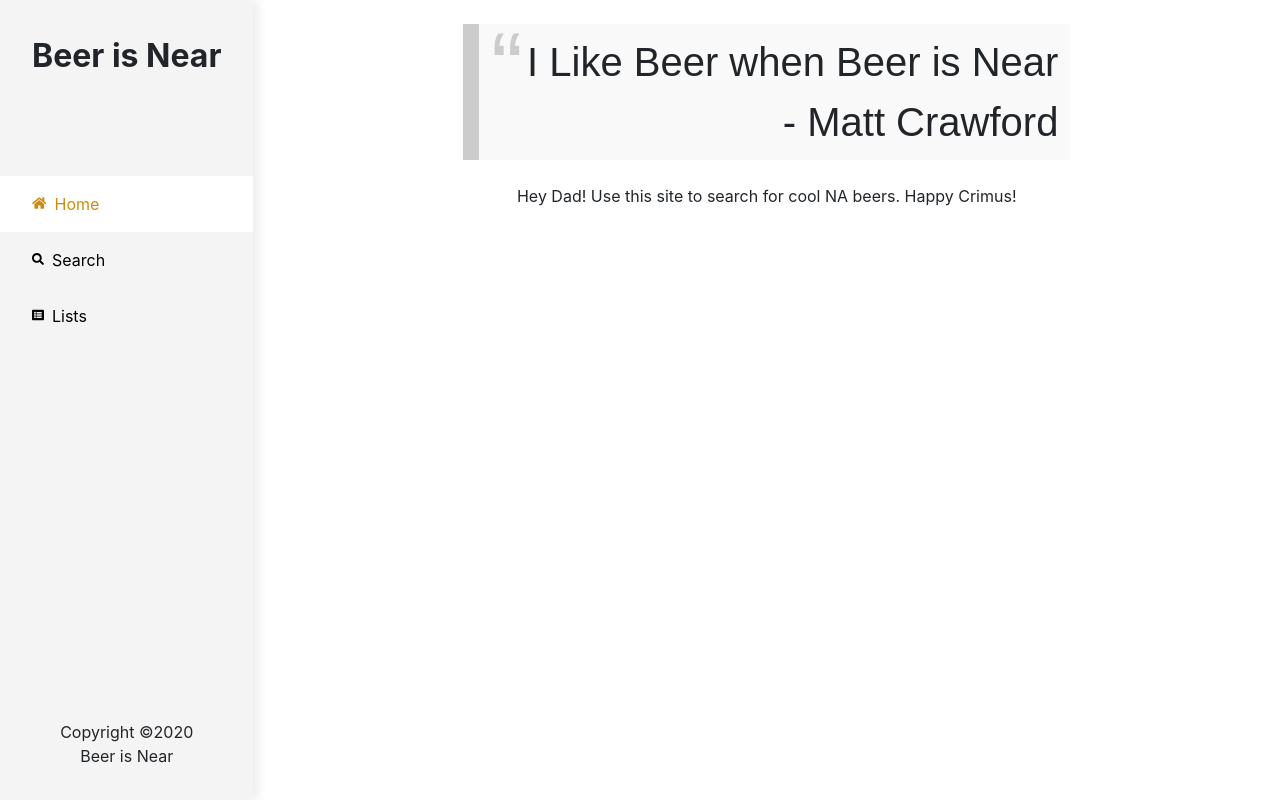
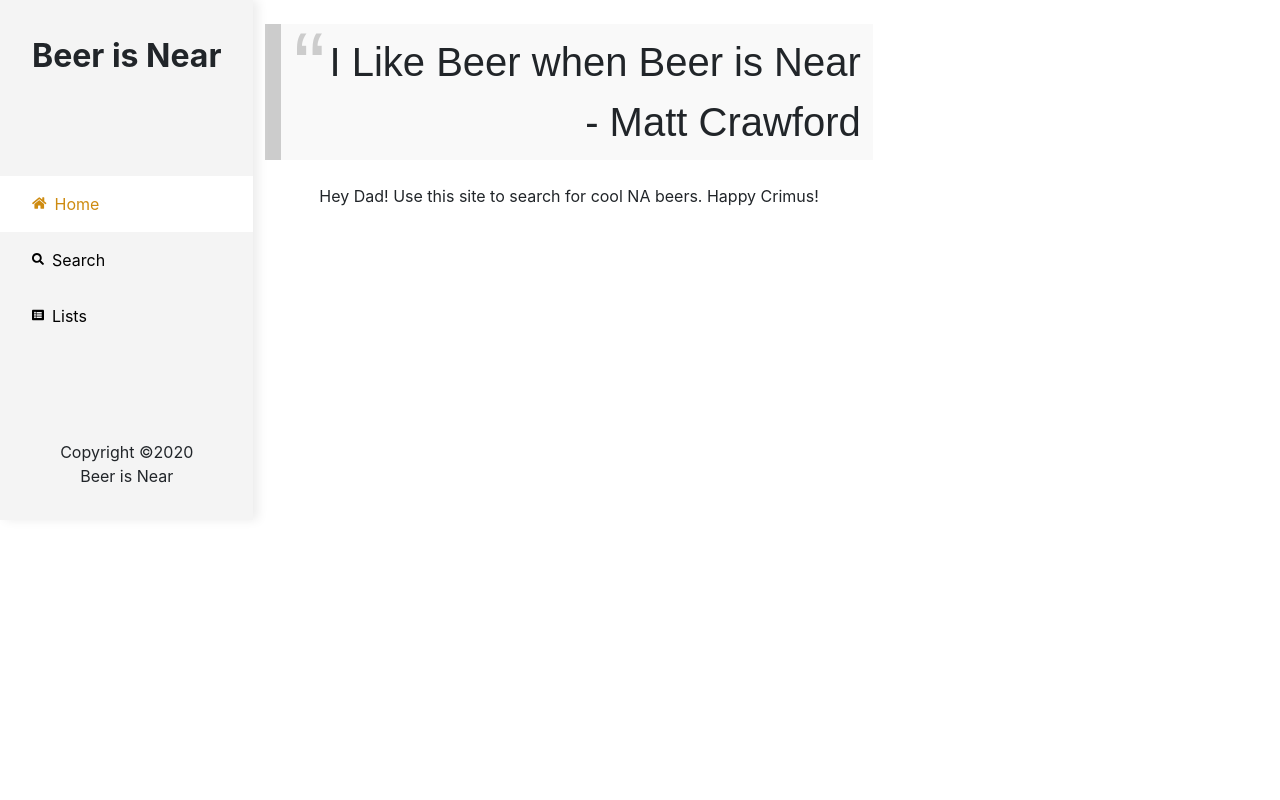
Before and after one commit to caitlincraw/is-beer-near, a React (Create React App) app in the folder frontend/: page / in a window 1280 px wide. Built offline with nearby package versions, Linux system fonts and the light colour scheme; no server answers.

Commit message:
Styling updates

```diff
--- a/frontend/src/App.css
+++ b/frontend/src/App.css
@@ -1,9 +1,4 @@
 .app-container {
   display: flex;
   flex-direction: row;
-  height: 100vh;
 }
-
-main {
-  flex: 1;
-}
--- a/frontend/src/components/BeerCard.js
+++ b/frontend/src/components/BeerCard.js
@@ -8,8 +8,7 @@ const BeerCard = (props) => {
                 <div className="card-body">
                     <h5 className="card-title">{props.name}</h5>
                     <h6 className="card-subtitle mb-2 text-muted">{props.type}</h6>
-                    <h6 className="card-subtitle mb-2 text-muted">TBD</h6>
-                    <a className="card-subtitle mb-2 text-muted" href="https://www.budweiser.com/" target="_blank" rel="noreferrer">Brewery Site</a>
+                    <a href="https://www.budweiser.com/" target="_blank" rel="noreferrer">Brewery Site</a>
                     <p className="card-text">{props.info}</p>
                     <button className="card-link">Yum</button>
                     <button className="card-link">TBD</button>
--- a/frontend/src/components/Search.js
+++ b/frontend/src/components/Search.js
@@ -19,7 +19,7 @@ const Search = (store) => {
                 <button className="search-btn">Pale Ale</button>
             </div>
             <div className="cards-container">
-                {store.beerStore.beers && store.beerStore.beers.map(beer => <BeerCard id={beer.id} name={beer.name} type={beer.type} info={beer.info} />)}
+                {store.beerStore.beers.map(beer => <BeerCard id={beer.id} name={beer.name} type={beer.type} info={beer.info} />)}
             </div>
         </div>
     )
--- a/frontend/src/components/styles/BeerCard.css
+++ b/frontend/src/components/styles/BeerCard.css
@@ -2,3 +2,14 @@
     border: 2px solid black;
     margin: 0.5rem;
 }
+
+.card a {
+    color: #6c757d;
+    font-size: 1rem;
+    text-decoration: none;
+}
+
+.card a:hover{
+    color: #ce8b10;
+    text-decoration: none;
+}
--- a/frontend/src/components/styles/Sidebar.css
+++ b/frontend/src/components/styles/Sidebar.css
@@ -4,8 +4,8 @@
     justify-content: space-between;
     flex-direction: column;
     background-color: #F4F4F4;
-    height: 100vh;
-    max-width: 40rem;
+    height: 100%;
+    max-width: 20rem;
 }
 
 @media (max-width: 350px) {
```
